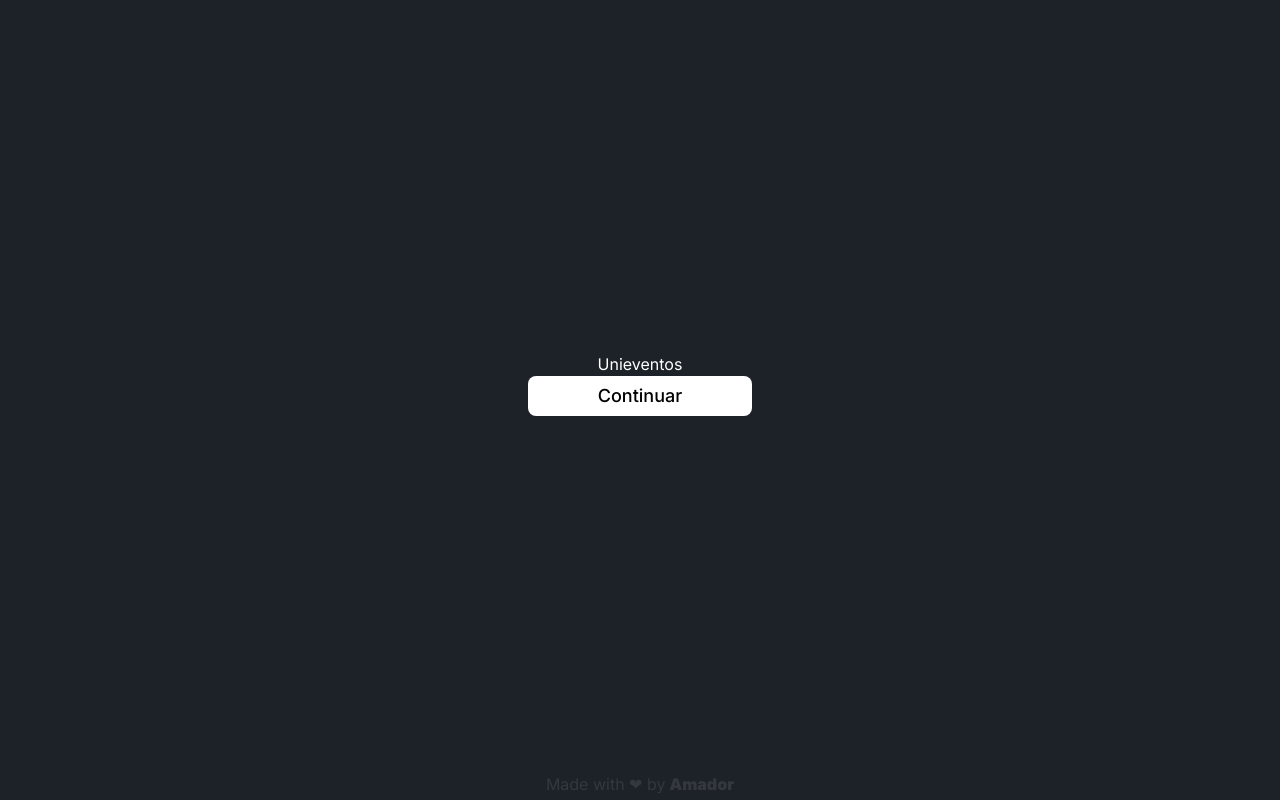
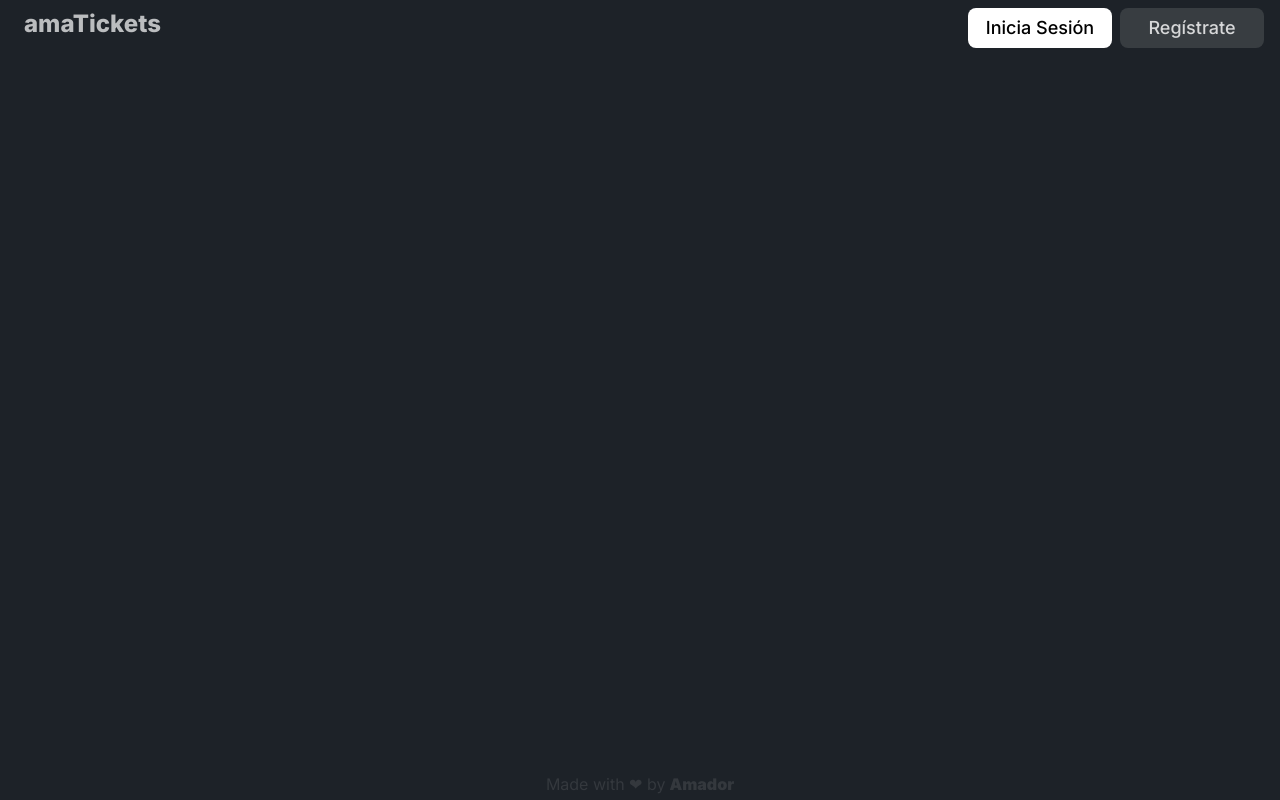
Before and after one commit to odiador/unieventos-front, a Next.js app: page / in a window 1280 px wide. Built offline with nearby package versions, Linux system fonts and the light colour scheme.

Commit message:
Add header and not-found

```diff
--- a/app/globals.css
+++ b/app/globals.css
@@ -34,8 +34,11 @@ body {
    }
 }
 
-button {
-   @apply bg-white min-w-56 text-black text-lg py-1.5 px-3 rounded-lg font-medium hover:scale-105 transition-transform select-none;
+button, .button {
+   @apply bg-white min-w-36 text-black text-lg py-1.5 px-3 rounded-lg font-medium hover:scale-105 transition-transform flex items-center justify-center select-none text-center;
+}
+.button-icon {
+   @apply min-w-fit w-fit h-fit min-h-fit rounded-full p-2;
 }
 
 .button-secondary {
--- a/app/layout.tsx
+++ b/app/layout.tsx
@@ -4,6 +4,7 @@ import "./globals.css";
 import Link from "next/link";
 import { IconHeart } from "@tabler/icons-react";
 import MadeBy from "@/components/watermark";
+import Header from "@/components/header";
 
 const inter = Inter({ subsets: ["latin"] });
 
@@ -20,6 +21,7 @@ export default function RootLayout({
   return (
     <html lang="en" suppressHydrationWarning={true}>
       <body className={`${inter.className} flex flex-col max-h-screen h-screen gap-1`}  >
+        <Header />
         <div className="fixed -z-50 bg-[#1d2228] pointer-events-none left-0 top-0 w-screen h-screen" />
         <div className="grow">{children}</div>
         <MadeBy />
--- /dev/null
+++ b/app/not-found.tsx
@@ -0,0 +1,14 @@
+'use client';
+
+import { IconTicket } from "@tabler/icons-react";
+import Link from "next/link";
+
+export default function NotFound() {
+    return <div className='w-full h-full flex flex-col items-center justify-center'>
+        <div className=" sm:pr-28 m-2 pb-16 relative flex flex-col">
+            <h2 className="text-2xl mb-2 font-bold">{"Página no encontrada"}</h2>
+            <p className="pr-4">{"Mientras la encuentras, puedes ver nuevos calendarios aquí"}</p>
+            <Link href={"/events"} className="absolute right-0 bottom-0 place-self-end button button-icon" ><IconTicket /></Link>
+        </div>
+    </div>
+};
--- a/app/page.tsx
+++ b/app/page.tsx
@@ -1,16 +1,9 @@
 "use client";
 
-import { useRouter } from "next/navigation";
 
 export default function Home() {
-  const router = useRouter();
-
   return (
-      <main className="w-screen relative flex h-full items-center justify-center flex-col">
-        {"Unieventos"}
-        <button onClick={() => { router.push("/auth") }} type="button" >
-          Continuar
-        </button>
-      </main>
+    <main className="w-screen relative flex h-full items-center flex-col">
+    </main >
   );
 }
--- /dev/null
+++ b/components/header.tsx
@@ -0,0 +1,14 @@
+import Link from "next/link";
+
+const Header = () => {
+    return (
+        <header className="flex flex-col justify-center items-stretch sm:flex-row w-full px-4 py-2 gap-2">
+            <div className="grow">
+                <Link href={"/"} className="px-2 text-2xl font-extrabold text-white/70 select-none">{"amaTickets"}</Link>
+            </div>
+            <Link href={"/auth/login"} className="button">Inicia Sesión</Link>
+            <Link href={"/auth/signup"} className="button button-secondary">Regístrate</Link>
+        </header>
+    );
+}
+export default Header;
```
